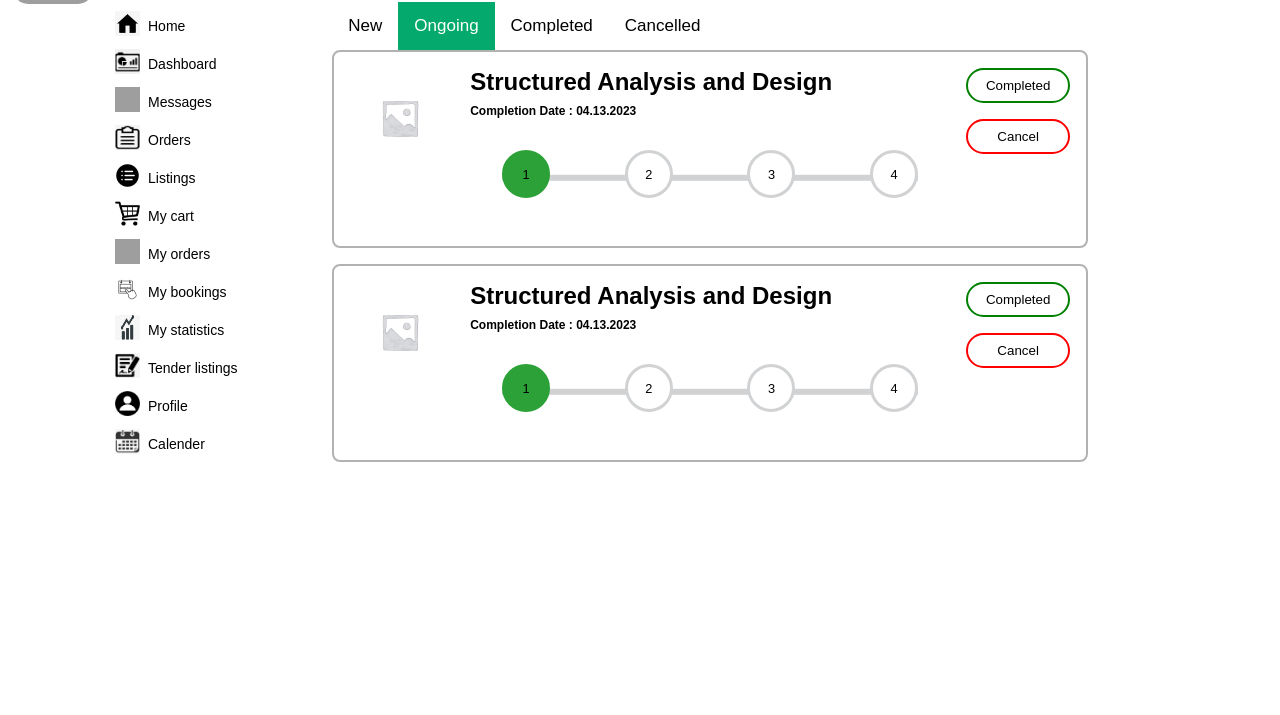
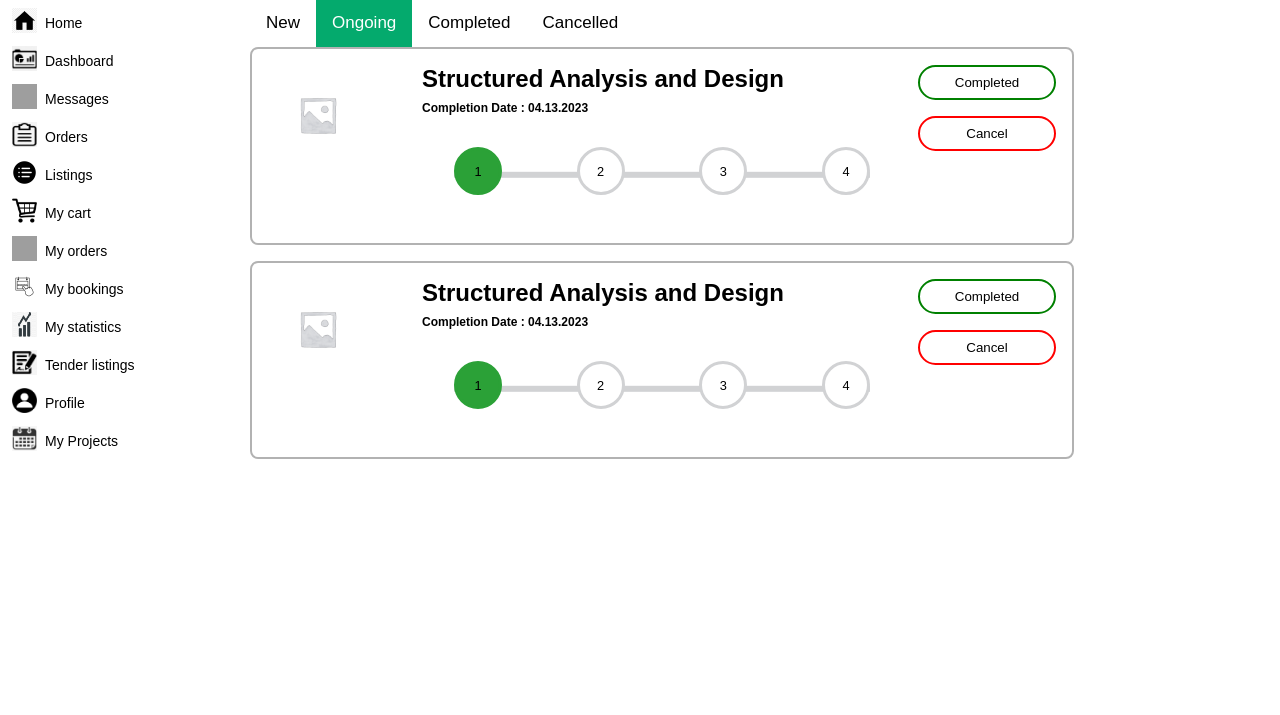
Before and after one commit to chrisMper/constru, a PHP site: page /construplus/app/views/users/myProjects_ongoing.php in a window 1280 px wide. Shown: the part 65-780 px from the top of the page. Before the commit the page ends 527 px from the top, so only its background shows below. Run offline with PHP 8.4, Linux system fonts and the light colour scheme; grey boxes are pictures that could not be loaded.

Commit message:
Update myProjects_ongoing.php

```diff
--- a/app/views/users/myProjects_ongoing.php
+++ b/app/views/users/myProjects_ongoing.php
@@ -10,17 +10,7 @@
 
 <body>
 
-  <div class="navbar">
-    <div class="navlogo">
-      <img src="logo.png">
-    </div>
-    <div class="navright">
-
-      <a href="profile.html" target="supplierDashboard"> <img src="profileicon.png"></a>
-      <a href="cart.html" target="supplierDashboard"> <img src="cart.png"></a>
-
-    </div>
-    <div class="navbar">
+   <div class="navbar">
       <div class="navlogo">
         <img src="../../../public/img/product_img/logo.png" >
       </div>
@@ -66,19 +56,19 @@
           <li><a href="tender.html"><img src="../../../public/img/product_img/statistics.jpg" >My statistics</a></li>
           <li><a href="tender.html"><img src="../../../public/img/product_img/tender .png" >Tender listings</a></li>
           <li><a href="tender.html"><img src="../../../public/img/product_img/profileicon.png" >Profile</a></li>
-          <li><a href="tender.html"><img src="../../../public/img/product_img/calender.png" >Calender</a></li>
+          <li class="active"><a href="tender.html"><img src="../../../public/img/product_img/calender.png" >My Projects</a></li>
         </ul>
       </div>
 
 
     <div class="main">
-
+     <div class="registerbox">
       <div class="topnav">
         <a href="myProjects_new.php">New</a>
         <a class="active" href="myProjects_ongoing.php">Ongoing</a>
         <a href="myProjects_completed.php">Completed</a>
         <a href="myProjects_cancelled.php">Cancelled</a>
-    </div>
+      </div>
 
 
 
@@ -108,6 +98,8 @@
                 </div>
               </div>
               <script>
+
+
                const progress = document.querySelector("#progress");
                const circles = document.querySelectorAll(".circle");
                const popup = document.querySelector("#popup");
@@ -262,6 +254,7 @@
      </div>
     </div>
   </div>
+  </div>
 
 </body>
 </html>
```
